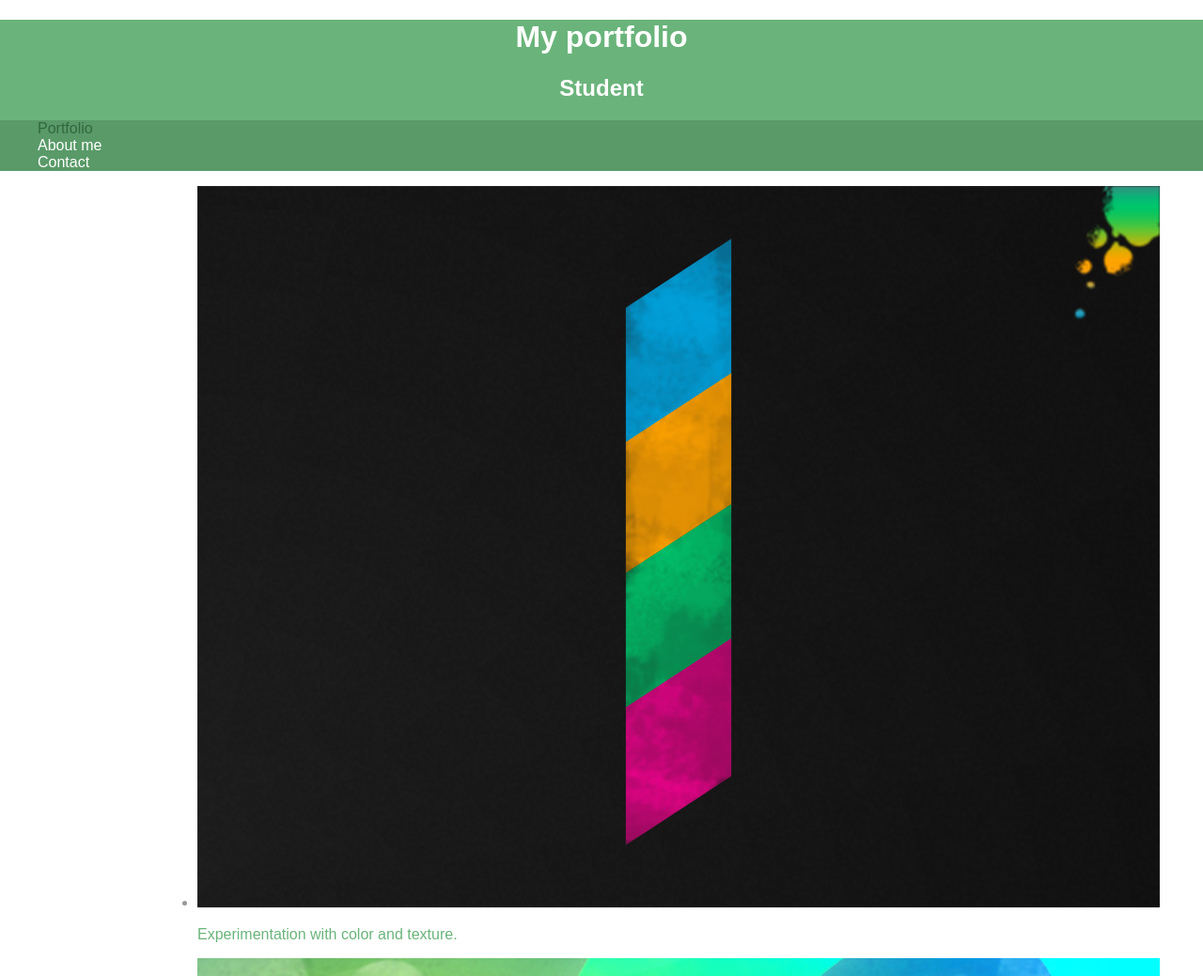
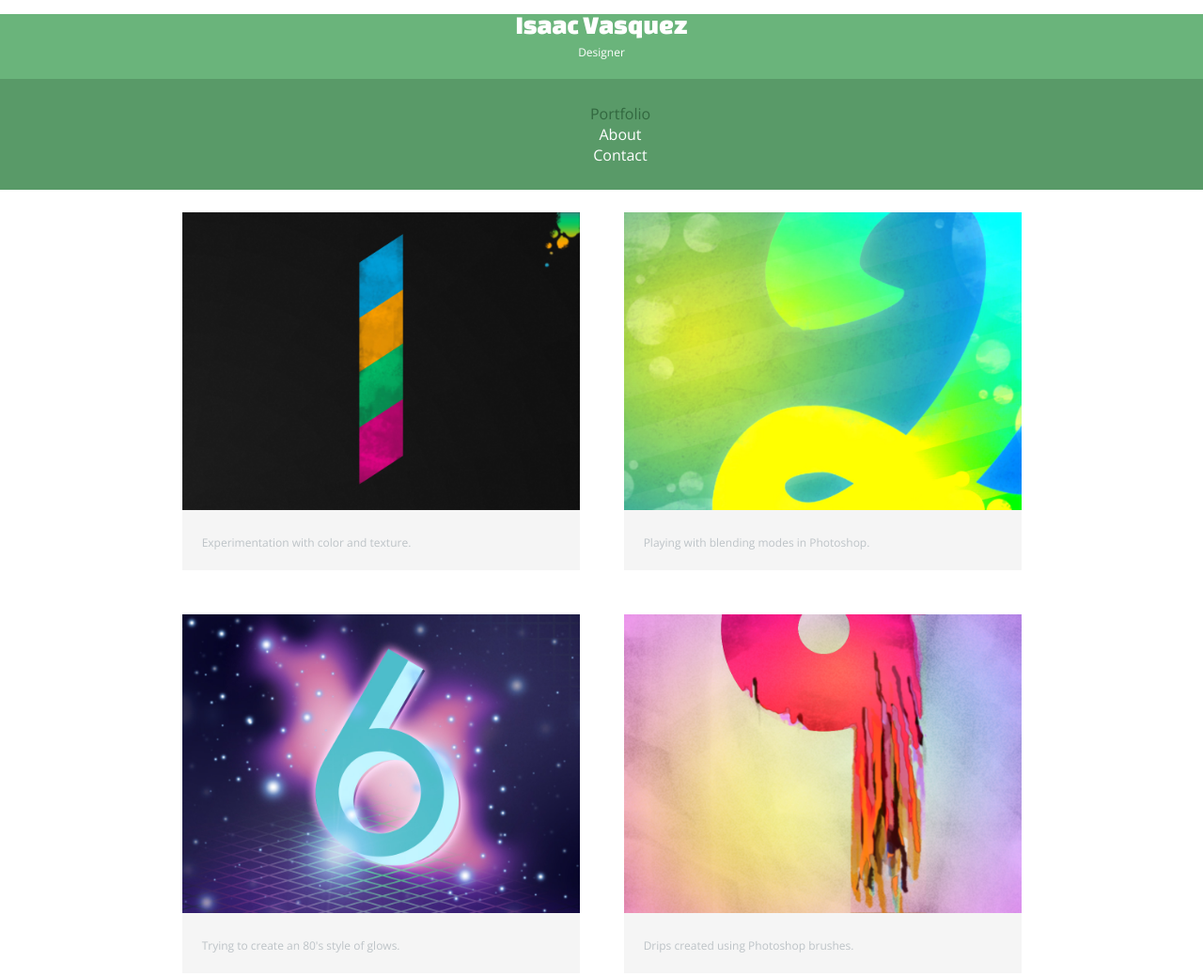
Before and after one commit to jak77/portfolio-project, a plain HTML site: page index.html in a window 1280 px wide. Shown: the top 1039 px of the page at 94% size. Drawn offline with nearby package versions, Linux system fonts and the light colour scheme.

Commit message:
My first Website HOMIE

```diff
--- a/css/main.css
+++ b/css/main.css
@@ -1,56 +1,140 @@
+/**********************************
+GENERAL
+***********************************/
+
+body {
+  font-family: 'Open Sans', sans-serif;
+}
+
+#wrapper {
+  max-width: 940px;
+  margin: 0 auto;
+  padding: 0 5%;
+}
 
 a {
   text-decoration: none;
 }
 
-/* GENERAL */
-#wrapper {
-	max-width: 940px;
-	margin: 0 auto;
-	padding: 0 5%;
-
+img {
+  max-width: 100%;
 }
 
-/* heading */
+
+
+/**********************************
+HEADING
+***********************************/
+
 #logo {
   text-align: center;
   margin: 0;
 }
 
-a{
-	color:#6ab47b;
+h1 {
+  font-family: 'Changa One', sans-serif;
+  margin: 15px 0;
+  font-size: 1.75em;
+  font-weight: normal;
+  line-height: 0.8em;
 }
 
-/* green header*/
+h2 {
+  font-size: 0.75em;
+  margin: -5px 0 0;
+  font-weight: normal;
+}
+
+
+
+/**********************************
+NAVIGATION
+***********************************/
+
+nav {
+  text-align: center;
+  padding: 10px 0;
+  margin: 20px 0 0;
+}
+
+
+
+/**********************************
+FOOTER
+***********************************/
+
+footer {
+  font-size: 0.75em;
+  text-align: center;
+  padding-top: 50px;
+  color: #ccc;
+}
+
+
+
+/**********************************
+PAGE: PORTFOLIO
+***********************************/
+
+#gallery {
+  margin: 0;
+  padding: 0;
+  list-style: none;
+}
+
+#gallery li {
+  float: left;
+  width: 45%;
+  margin: 2.5%;
+  background-color: #f5f5f5;
+  color: #bdc3c7;
+}
+
+#gallery li a p {
+  margin: 0;
+  padding: 5%;
+  font-size: 0.75em;
+  color: #bdc3c7;
+}
+
+
+/**********************************
+COLORS
+***********************************/
+
+/* site body */
+body {
+  background-color: #fff;
+  color: #999;
+}
+
+/* green header */
 header {
   background: #6ab47b;
-	border-color: #599a69;
+  border-color: #599a68;
 }
 
+/* nav background on mobile */
+nav {
+  background: #599a68;
+}
+
+/* logo text */
 h1, h2 {
   color: #fff;
 }
 
-/* nav background*/
-nav {
-	background:#599a68;
+/* links */
+a {
+  color: #6ab47b;
 }
 
+/* nav link */
 nav a, nav a:visited {
   color: #fff;
 }
 
+/* selected nav link */
 nav a.selected, nav a:hover {
   color: #32673f;
 }
-
-
-/* COLORS */
-
-
-
-/*  site body  */
-body {
-	background-color: #fff;
-	color: #999;
-}
--- a/index.html
+++ b/index.html
@@ -1,30 +1,29 @@
 <!DOCTYPE html>
-<html lang="en">
+<html>
   <head>
-		<title>My First website</title>
     <meta charset="utf-8">
+    <title>Isaac Vasquez | Designer</title>
     <link rel="stylesheet" href="css/normalize.css">
-		<link href='http://fonts.googleapis.com/css?family=Lobster|Changa+One|Open+Sans:700italic,400,800,700' rel='stylesheet' type='text/css'>
+    <link href='http://fonts.googleapis.com/css?family=Changa+One|Open+Sans:400italic,700italic,400,700,800' rel='stylesheet' type='text/css'>
     <link rel="stylesheet" href="css/main.css">
   </head>
   <body>
     <header>
       <a href="index.html" id="logo">
-				<h1>My portfolio</h1>
-				<h2>Student</h2>
+        <h1>Isaac Vasquez</h1>
+        <h2>Designer</h2>
       </a>
       <nav>
         <ul>
           <li><a href="index.html" class="selected">Portfolio</a></li>
-					<li><a href="about.html">About me</a></li>
+          <li><a href="about.html">About</a></li>
           <li><a href="contact.html">Contact</a></li>
         </ul>
       </nav>
     </header>
     <div id="wrapper">
-
       <section>
-				<ul>
+        <ul id="gallery">
           <li>
             <a href="img/numbers-01.jpg">
               <img src="img/numbers-01.jpg" alt="">
@@ -34,35 +33,34 @@
           <li>
             <a href="img/numbers-02.jpg">
               <img src="img/numbers-02.jpg" alt="">
-							<p>Experimentation with color and texture.</p>
+              <p>Playing with blending modes in Photoshop.</p>
             </a>
           </li>
           <li>
             <a href="img/numbers-06.jpg">
               <img src="img/numbers-06.jpg" alt="">
-							<p>Experimentation with color and texture.</p>
+              <p>Trying to create an 80's style of glows.</p>
             </a>
           </li>
           <li>
             <a href="img/numbers-09.jpg">
               <img src="img/numbers-09.jpg" alt="">
-							<p>Experimentation with color and texture.</p>
+              <p>Drips created using Photoshop brushes.</p>
             </a>
           </li>
           <li>
             <a href="img/numbers-12.jpg">
               <img src="img/numbers-12.jpg" alt="">
-							<p>Experimentation with color and texture.</p>
+              <p>Creating shapes using repetition.</p>
             </a>
           </li>
-
         </ul>
       </section>
-	</div>
       <footer>
+        <a href="http://twitter.com/nickrp"><img src="img/twitter-wrap.png" alt="Twitter Logo"></a>
+        <a href="http://facebook.com/nickpettit"><img src="img/facebook-wrap.png" alt="Facebook Logo"></a>
         <p>&copy; 2014 Isaac Vasquez.</p>
       </footer>
     </div>
-
   </body>
 </html>
```
Lines whose indentation alone changed are shown as unchanged.
